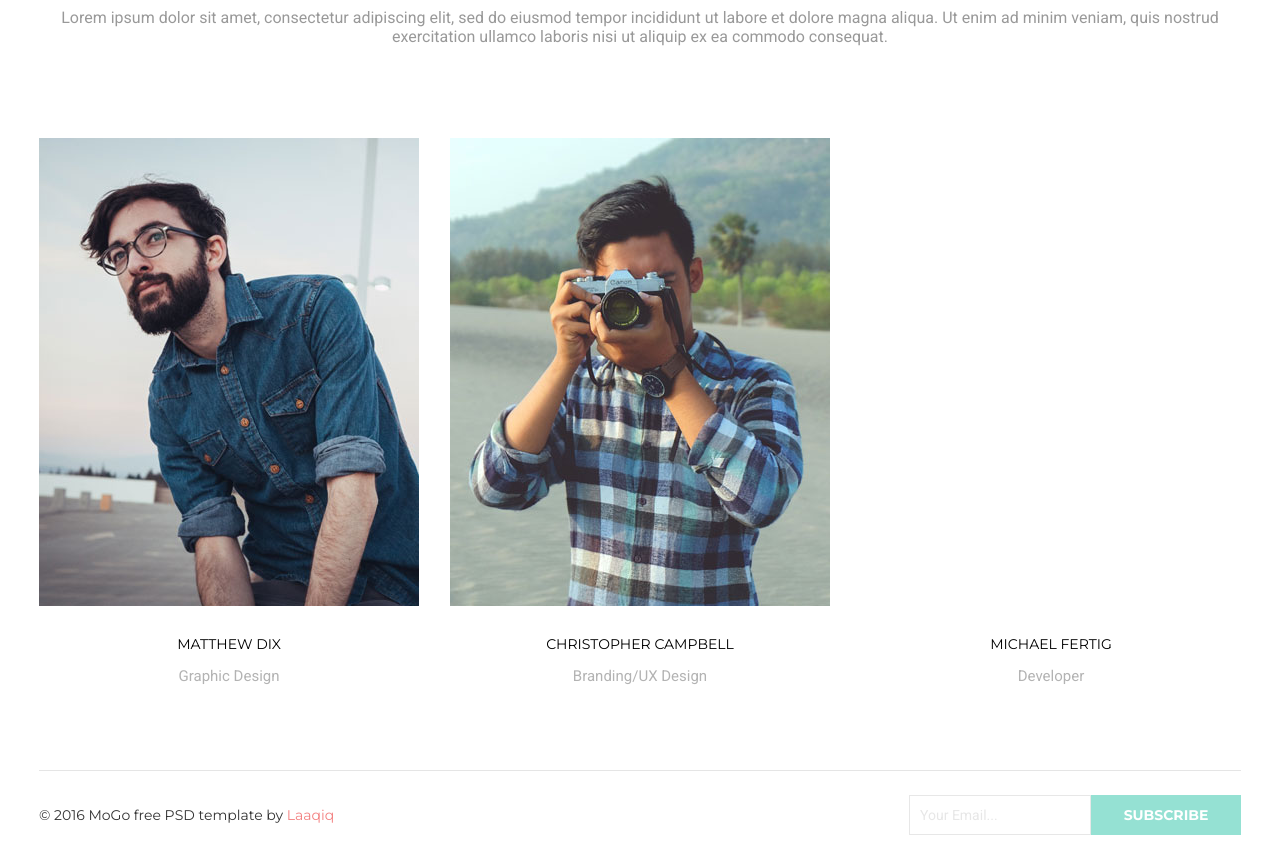
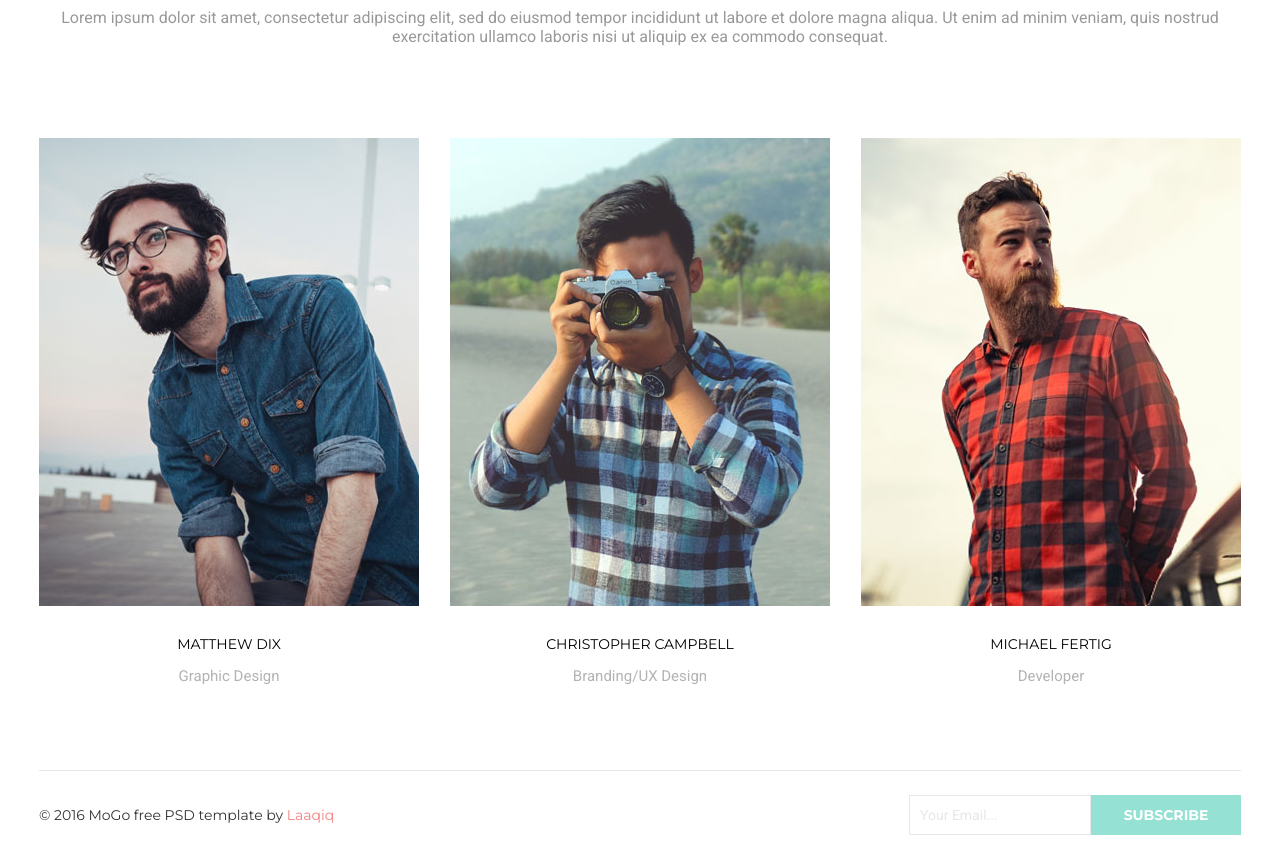
Before and after one commit to kirillponomarev/goit-fe-course-6, a plain HTML site: page index.html in a window 1280 px wide. Shown: the part 880-1739 px from the top of the page. Drawn offline with Linux system fonts and the light colour scheme; the site is published under a folder, as on GitHub Pages, so addresses that start at the root find nothing.

Commit message:
final page

```diff
--- a/CSS/style.css
+++ b/CSS/style.css
@@ -257,7 +257,7 @@ main {
 }
 
 .imageWEB {
-    background: url(/img/teamphoto/web-developer.jpg);
+    background: url(../img/teamphoto/web-developer.jpg);
 }
 
 .innertwo {
```
